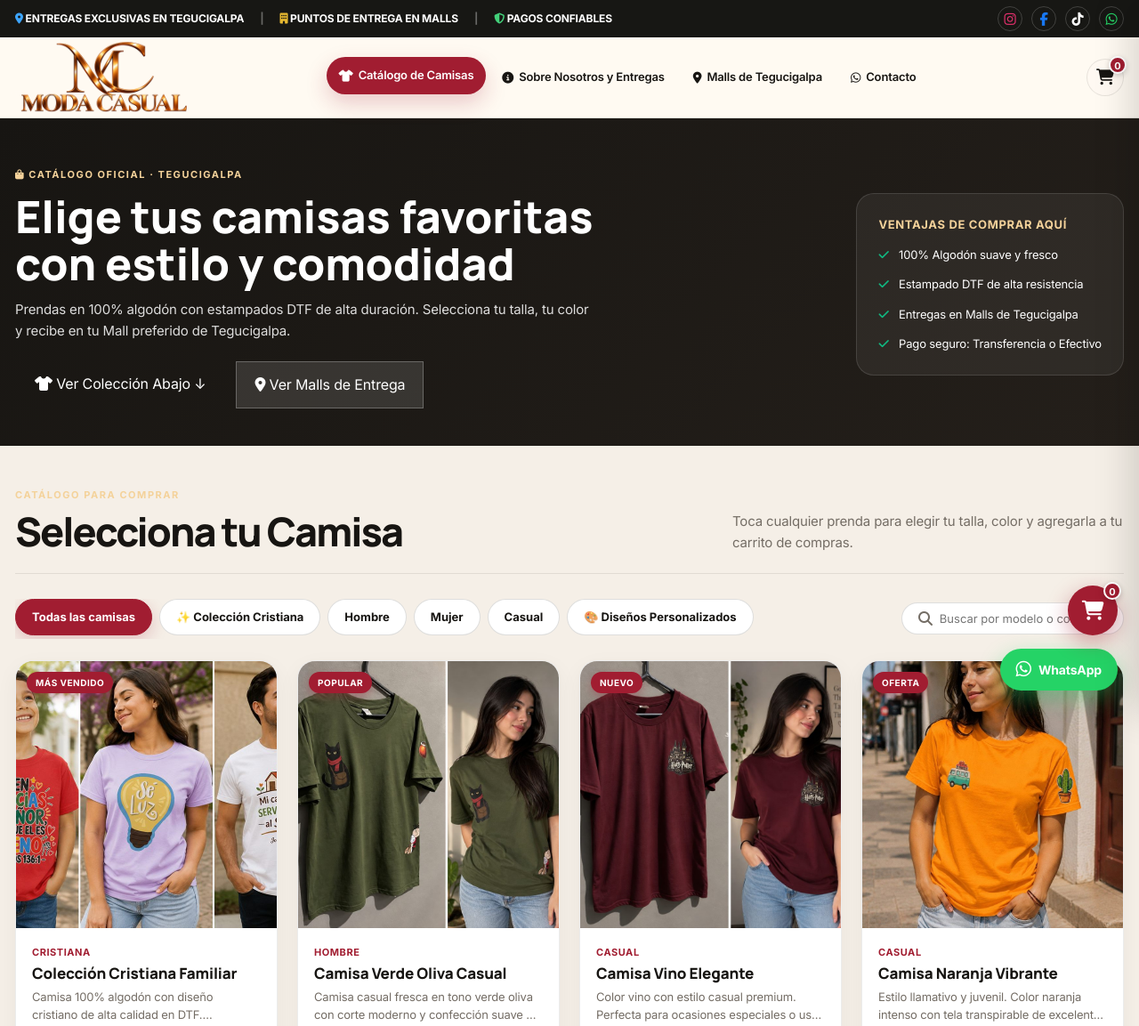
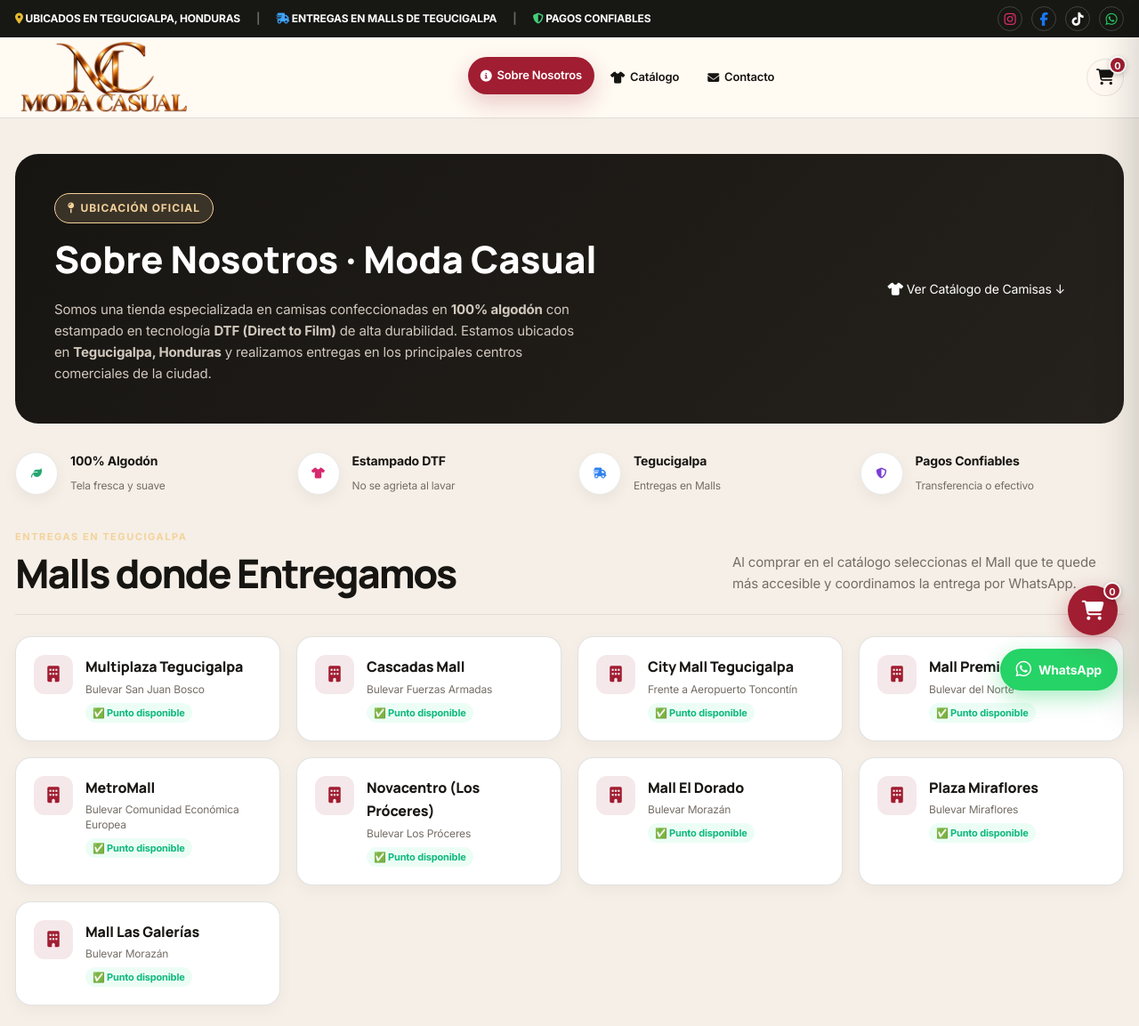
Before and after one commit to mhenriquez25/mhenriquez25.github.io, a plain HTML site: page index.html in a window 1280 px wide. Shown: the top 1153 px of the page at 89% size. Drawn offline with Linux system fonts and the light colour scheme.

Commit message:
Organizar navegacion: Sobre Nosotros, Catalogo y Contacto; Fijar entrega exclusiva en Tegucigalpa y seleccion de Malls

```diff
--- a/index.html
+++ b/index.html
@@ -3,16 +3,16 @@
 <head>
   <meta charset="UTF-8" />
   <meta name="viewport" content="width=device-width, initial-scale=1.0" />
-  <title>Moda Casual | Catálogo y Tienda de Camisas en Tegucigalpa</title>
-  <meta name="description" content="Catálogo online de camisas casuales, colección cristiana y diseños personalizados DTF en Tegucigalpa, Honduras. Entregas en los principales Malls." />
+  <title>Moda Casual | Sobre Nosotros, Catálogo y Contacto en Tegucigalpa</title>
+  <meta name="description" content="Moda Casual en Tegucigalpa, Honduras. Camisas 100% algodón con estampado DTF. Colección cristiana, casual y personalizada con entregas en Malls." />
 
   <link rel="preconnect" href="https://fonts.googleapis.com">
   <link rel="preconnect" href="https://fonts.gstatic.com" crossorigin>
   <link href="https://fonts.googleapis.com/css2?family=Inter:wght@400;500;600;700&family=Manrope:wght@600;700;800&display=swap" rel="stylesheet">
   <link rel="stylesheet" href="https://cdnjs.cloudflare.com/ajax/libs/font-awesome/6.5.2/css/all.min.css">
 
-  <link rel="stylesheet" href="css/main.css?v=2.2">
-  <link rel="stylesheet" href="css/store.css?v=2.2">
+  <link rel="stylesheet" href="css/main.css?v=3.0">
+  <link rel="stylesheet" href="css/store.css?v=3.0">
 
   <!-- Base de datos gratuita en la nube (Google Firebase) -->
   <script defer src="https://www.gstatic.com/firebasejs/9.23.0/firebase-app-compat.js"></script>
@@ -21,13 +21,13 @@
 
 <body>
 
-  <!-- TOP BAR INFORMATIVA -->
+  <!-- TOP BAR -->
   <div class="topbar">
     <div class="wrap topbar-inner">
       <div class="top-left">
-        <span><i class="fa-solid fa-location-dot top-icon ship"></i> ENTREGAS EXCLUSIVAS EN TEGUCIGALPA</span>
+        <span><i class="fa-solid fa-location-dot top-icon custom"></i> UBICADOS EN TEGUCIGALPA, HONDURAS</span>
         <span class="sep">|</span>
-        <span><i class="fa-solid fa-building top-icon custom"></i> PUNTOS DE ENTREGA EN MALLS</span>
+        <span><i class="fa-solid fa-truck-fast top-icon ship"></i> ENTREGAS EN MALLS DE TEGUCIGALPA</span>
         <span class="sep">|</span>
         <span><i class="fa-solid fa-shield-halved top-icon secure"></i> PAGOS CONFIABLES</span>
       </div>
@@ -41,18 +41,18 @@
     </div>
   </div>
 
-  <!-- HEADER PRINCIPAL -->
+  <!-- HEADER (DE IZQUIERDA A DERECHA: SOBRE NOSOTROS, CATÁLOGO, CONTACTO) -->
   <header>
     <div class="wrap nav">
-      <a class="brand" href="index.html">
+      <a class="brand" href="#nosotros">
         <img src="assets/logo.png" alt="Moda Casual">
       </a>
 
+      <!-- SOLO ESTOS 3 ELEMENTOS EN EL MENÚ -->
       <nav class="menu">
-        <a href="index.html" class="active"><i class="fa-solid fa-shirt"></i> Catálogo de Camisas</a>
-        <a href="info.html"><i class="fa-solid fa-circle-info"></i> Sobre Nosotros y Entregas</a>
-        <a href="info.html#malls"><i class="fa-solid fa-location-dot"></i> Malls de Tegucigalpa</a>
-        <a href="https://wa.me/50400000000?text=Hola,%20quiero%20información%20sobre%20las%20camisas" target="_blank"><i class="fa-brands fa-whatsapp"></i> Contacto</a>
+        <a href="#nosotros"><i class="fa-solid fa-circle-info"></i> Sobre Nosotros</a>
+        <a href="#catalogo" class="active"><i class="fa-solid fa-shirt"></i> Catálogo</a>
+        <a href="#contacto"><i class="fa-solid fa-envelope"></i> Contacto</a>
       </nav>
 
       <div class="nav-actions">
@@ -64,58 +64,181 @@
     </div>
   </header>
 
-  <!-- BANNER PRINCIPAL DE LA TIENDA -->
-  <section style="background: linear-gradient(135deg, #171512 0%, #241f1a 100%); color: #fff; padding: 48px 0 42px;">
-    <div class="wrap" style="display: flex; justify-content: space-between; align-items: center; gap: 30px; flex-wrap: wrap;">
-      <div style="max-width: 650px;">
-        <span class="eyebrow" style="color: #f4d29a;"><i class="fa-solid fa-bag-shopping"></i> Catálogo Oficial · Tegucigalpa</span>
-        <h1 style="font-family: 'Manrope', sans-serif; font-size: clamp(30px, 4.2vw, 50px); line-height: 1.05; font-weight: 800; margin: 10px 0 14px;">
-          Elige tus camisas favoritas con estilo y comodidad
-        </h1>
-        <p style="color: rgba(255, 255, 255, 0.85); font-size: 15px; line-height: 1.6; margin-bottom: 22px;">
-          Prendas en 100% algodón con estampados DTF de alta duración. Selecciona tu talla, tu color y recibe en tu Mall preferido de Tegucigalpa.
+  <main>
+
+    <!-- ==============================================================
+         1. SOBRE NOSOTROS (DE QUÉ TRATA, UBICACIÓN Y MALLS DE ENTREGA)
+    ============================================================== -->
+    <section id="nosotros" style="padding: 40px 0 20px;">
+      <div class="wrap">
+
+        <!-- BANNER DE UBICACIÓN Y PRESENTACIÓN -->
+        <div class="location-header-card">
+          <div class="location-header-copy">
+            <span class="location-badge-pill"><i class="fa-solid fa-map-pin"></i> Ubicación Oficial</span>
+            <h2>Sobre Nosotros · Moda Casual</h2>
+            <p>
+              Somos una tienda especializada en camisas confeccionadas en <strong>100% algodón</strong> con estampado en tecnología <strong>DTF (Direct to Film)</strong> de alta durabilidad.
+              Estamos ubicados en <strong>Tegucigalpa, Honduras</strong> y realizamos entregas en los principales centros comerciales de la ciudad.
             </p>
+          </div>
 
-        <div style="display: flex; gap: 12px; flex-wrap: wrap;">
-          <a href="#catalogo" class="btn-primary" style="padding: 12px 22px;">
-            <i class="fa-solid fa-shirt"></i> Ver Colección Abajo ↓
-          </a>
-          <a href="info.html" class="btn-secondary" style="background: rgba(255,255,255,0.12); color: #fff; border: 1px solid rgba(255,255,255,0.25); padding: 12px 20px;">
-            <i class="fa-solid fa-location-dot"></i> Ver Malls de Entrega
+          <div>
+            <a href="#catalogo" class="btn-primary" style="font-size: 14px; padding: 13px 22px;">
+              <i class="fa-solid fa-shirt"></i> Ver Catálogo de Camisas ↓
             </a>
           </div>
         </div>
 
-      <!-- TARJETA RÁPIDA DE BENEFICIOS -->
-      <div style="background: rgba(255, 255, 255, 0.06); border: 1px solid rgba(255, 255, 255, 0.12); border-radius: 20px; padding: 24px; min-width: 260px;">
-        <div style="font-size: 13px; font-weight: 800; color: #f4d29a; text-transform: uppercase; margin-bottom: 12px; letter-spacing: 0.05em;">
-          Ventajas de Comprar Aquí
+        <!-- BENEFICIOS CLAVE -->
+        <div class="benefits-grid" style="margin-bottom: 30px;">
+          <div class="benefit">
+            <span class="benefit-icon cotton"><i class="fa-solid fa-leaf"></i></span>
+            <div>
+              <strong>100% Algodón</strong>
+              <span>Tela fresca y suave</span>
             </div>
-        <div style="display: flex; flex-direction: column; gap: 12px; font-size: 13px;">
-          <div><i class="fa-solid fa-check" style="color: #10b981; margin-right: 8px;"></i> 100% Algodón suave y fresco</div>
-          <div><i class="fa-solid fa-check" style="color: #10b981; margin-right: 8px;"></i> Estampado DTF de alta resistencia</div>
-          <div><i class="fa-solid fa-check" style="color: #10b981; margin-right: 8px;"></i> Entregas en Malls de Tegucigalpa</div>
-          <div><i class="fa-solid fa-check" style="color: #10b981; margin-right: 8px;"></i> Pago seguro: Transferencia o Efectivo</div>
+          </div>
+
+          <div class="benefit">
+            <span class="benefit-icon customize"><i class="fa-solid fa-shirt"></i></span>
+            <div>
+              <strong>Estampado DTF</strong>
+              <span>No se agrieta al lavar</span>
+            </div>
+          </div>
+
+          <div class="benefit">
+            <span class="benefit-icon shipping"><i class="fa-solid fa-truck-fast"></i></span>
+            <div>
+              <strong>Tegucigalpa</strong>
+              <span>Entregas en Malls</span>
+            </div>
+          </div>
+
+          <div class="benefit">
+            <span class="benefit-icon payment"><i class="fa-solid fa-shield-halved"></i></span>
+            <div>
+              <strong>Pagos Confiables</strong>
+              <span>Transferencia o efectivo</span>
             </div>
           </div>
         </div>
+
+        <!-- PUNTOS DE ENTREGA EN MALLS DE TEGUCIGALPA -->
+        <div class="section-head">
+          <div>
+            <span class="eyebrow">Entregas en Tegucigalpa</span>
+            <h2>Malls donde Entregamos</h2>
+          </div>
+          <p>
+            Al comprar en el catálogo seleccionas el Mall que te quede más accesible y coordinamos la entrega por WhatsApp.
+          </p>
+        </div>
+
+        <div class="malls-grid">
+          <div class="mall-card">
+            <div class="mall-icon-box"><i class="fa-solid fa-building"></i></div>
+            <div>
+              <h4>Multiplaza Tegucigalpa</h4>
+              <p>Bulevar San Juan Bosco</p>
+              <span class="mall-status-tag">✅ Punto disponible</span>
+            </div>
+          </div>
+
+          <div class="mall-card">
+            <div class="mall-icon-box"><i class="fa-solid fa-building"></i></div>
+            <div>
+              <h4>Cascadas Mall</h4>
+              <p>Bulevar Fuerzas Armadas</p>
+              <span class="mall-status-tag">✅ Punto disponible</span>
+            </div>
+          </div>
+
+          <div class="mall-card">
+            <div class="mall-icon-box"><i class="fa-solid fa-building"></i></div>
+            <div>
+              <h4>City Mall Tegucigalpa</h4>
+              <p>Frente a Aeropuerto Toncontín</p>
+              <span class="mall-status-tag">✅ Punto disponible</span>
+            </div>
+          </div>
+
+          <div class="mall-card">
+            <div class="mall-icon-box"><i class="fa-solid fa-building"></i></div>
+            <div>
+              <h4>Mall Premier</h4>
+              <p>Bulevar del Norte</p>
+              <span class="mall-status-tag">✅ Punto disponible</span>
+            </div>
+          </div>
+
+          <div class="mall-card">
+            <div class="mall-icon-box"><i class="fa-solid fa-building"></i></div>
+            <div>
+              <h4>MetroMall</h4>
+              <p>Bulevar Comunidad Económica Europea</p>
+              <span class="mall-status-tag">✅ Punto disponible</span>
+            </div>
+          </div>
+
+          <div class="mall-card">
+            <div class="mall-icon-box"><i class="fa-solid fa-building"></i></div>
+            <div>
+              <h4>Novacentro (Los Próceres)</h4>
+              <p>Bulevar Los Próceres</p>
+              <span class="mall-status-tag">✅ Punto disponible</span>
+            </div>
+          </div>
+
+          <div class="mall-card">
+            <div class="mall-icon-box"><i class="fa-solid fa-building"></i></div>
+            <div>
+              <h4>Mall El Dorado</h4>
+              <p>Bulevar Morazán</p>
+              <span class="mall-status-tag">✅ Punto disponible</span>
+            </div>
+          </div>
+
+          <div class="mall-card">
+            <div class="mall-icon-box"><i class="fa-solid fa-building"></i></div>
+            <div>
+              <h4>Plaza Miraflores</h4>
+              <p>Bulevar Miraflores</p>
+              <span class="mall-status-tag">✅ Punto disponible</span>
+            </div>
+          </div>
+
+          <div class="mall-card">
+            <div class="mall-icon-box"><i class="fa-solid fa-building"></i></div>
+            <div>
+              <h4>Mall Las Galerías</h4>
+              <p>Bulevar Morazán</p>
+              <span class="mall-status-tag">✅ Punto disponible</span>
+            </div>
+          </div>
+        </div>
+
+      </div>
     </section>
 
-  <!-- CONTENIDO PRINCIPAL: CATÁLOGO Y COMPRA -->
-  <main class="wrap" id="catalogo" style="padding: 40px 0 70px;">
+    <!-- ==============================================================
+         2. CATÁLOGO (SELECCIÓN DE PRENDAS, FILTROS, PRECIOS Y COMPRA)
+    ============================================================== -->
+    <section id="catalogo" style="background: #fffaf3; padding: 50px 0 60px; border-top: 1px solid var(--line); border-bottom: 1px solid var(--line);">
+      <div class="wrap">
 
-    <!-- CABECERA DEL CATÁLOGO -->
         <div class="section-head">
           <div>
             <span class="eyebrow">Catálogo para Comprar</span>
-        <h2>Selecciona tu Camisa</h2>
+            <h2>Catálogo de Camisas</h2>
           </div>
           <p>
-        Toca cualquier prenda para elegir tu talla, color y agregarla a tu carrito de compras.
+            Elige tu prenda favorita, selecciona tu talla (S a XXL), color y finaliza tu pedido de forma rápida.
           </p>
         </div>
 
-    <!-- BARRA DE FILTROS Y BÚSQUEDA -->
+        <!-- FILTROS Y BUSCADOR -->
         <div class="catalog-toolbar">
           <div class="catalog-filters">
             <button class="filter-pill active" onclick="filterCatalog('all', this)">Todas las camisas</button>
@@ -128,48 +251,55 @@
 
           <div class="catalog-search">
             <i class="fa-solid fa-magnifying-glass" style="color: var(--muted)"></i>
-        <input type="text" id="catalogSearchInput" placeholder="Buscar por modelo o color..." oninput="onCatalogSearch()">
+            <input type="text" id="catalogSearchInput" placeholder="Buscar camisa..." oninput="onCatalogSearch()">
           </div>
         </div>
 
         <!-- CUADRÍCULA DINÁMICA DE PRODUCTOS -->
         <div class="products-grid" id="catalogProductsContainer">
-      <!-- Renderizado en tiempo real por js/app.js desde la base de datos gratuita / store -->
+          <!-- Renderizado en tiempo real por js/app.js -->
         </div>
 
-    <!-- BANNER DE PEDIDOS PERSONALIZADOS -->
-    <div class="promos" style="margin-top: 50px;">
-      <div class="promo red">
+      </div>
+    </section>
+
+    <!-- ==============================================================
+         3. CONTACTO (ATENCIÓN DIRECTA Y PEDIDOS PERSONALIZADOS)
+    ============================================================== -->
+    <section id="contacto" style="padding: 60px 0;">
+      <div class="wrap">
+        <div class="cta-box">
           <div>
-          <h3>¿Deseas tu propio diseño personalizado?</h3>
-          <p>Envíanos tu logo, texto o foto y te la estampamos con la mejor calidad DTF.</p>
+            <span class="eyebrow" style="color: #171512; margin-bottom: 6px; display: inline-block;">Atención Personalizada</span>
+            <h2>¿Tienes dudas o buscas un diseño especial?</h2>
+            <p style="opacity: 0.9; margin-top: 8px; font-size: 15px;">
+              Escríbenos por WhatsApp para cotizaciones, pedidos por mayor o consultas sobre entregas en Tegucigalpa.
+            </p>
           </div>
-        <a href="https://wa.me/50400000000?text=Hola,%20quiero%20cotizar%20un%20diseño%20personalizado" target="_blank">
-          Cotizar por WhatsApp →
+
+          <a href="https://wa.me/50400000000?text=Hola,%20quiero%20información%20sobre%20las%20camisas" target="_blank" rel="noopener noreferrer" style="font-size: 15px; padding: 15px 28px;">
+            <i class="fa-brands fa-whatsapp"></i> Chatear por WhatsApp →
           </a>
         </div>
-
-      <div class="promo cream">
-        <div>
-          <h3>¿Dónde se hacen las entregas?</h3>
-          <p>Entregamos en los principales Malls de Tegucigalpa (Multiplaza, Cascadas, City Mall y más).</p>
       </div>
-        <a href="info.html#malls">Ver lista de Malls →</a>
-      </div>
-    </div>
+    </section>
 
   </main>
 
-  <!-- PIE DE PÁGINA -->
+  <!-- PIE DE PÁGINA (DE IZQUIERDA A DERECHA) -->
   <footer>
     <div class="wrap footer-inner">
       <div>
-        <strong>Moda Casual</strong> · Tegucigalpa, Honduras · Camisas 100% algodón y estampado DTF
+        <strong>Moda Casual</strong> · Tegucigalpa, Honduras · Camisas 100% algodón
       </div>
-      <div style="display: flex; gap: 18px; flex-wrap: wrap;">
-        <a href="index.html" style="color: #f4d29a; text-decoration: underline;"><i class="fa-solid fa-shirt"></i> Catálogo de Camisas</a>
-        <a href="info.html" style="color: #fff; text-decoration: underline;"><i class="fa-solid fa-location-dot"></i> Sobre Nosotros y Malls de Entrega</a>
+
+      <!-- SOLO ESTOS 3 ELEMENTOS -->
+      <div style="display: flex; gap: 20px; flex-wrap: wrap; font-size: 13px;">
+        <a href="#nosotros" style="color: #fff; text-decoration: underline;">Sobre Nosotros</a>
+        <a href="#catalogo" style="color: #fff; text-decoration: underline;">Catálogo</a>
+        <a href="#contacto" style="color: #fff; text-decoration: underline;">Contacto</a>
       </div>
+
       <div>
         <a href="admin.html" class="footer-admin-link">
           <i class="fa-solid fa-lock"></i> Panel Administrador
@@ -178,13 +308,13 @@
     </div>
   </footer>
 
-  <!-- BOTÓN FLOTANTE DE WHATSAPP -->
-  <a class="whatsapp-float" href="https://wa.me/50400000000?text=Hola,%20quiero%20hacer%20un%20pedido%20en%20Moda%20Casual" target="_blank" rel="noopener noreferrer">
+  <!-- WHATSAPP FLOTANTE -->
+  <a class="whatsapp-float" href="https://wa.me/50400000000?text=Hola,%20quiero%20información%20sobre%20las%20camisas" target="_blank" rel="noopener noreferrer">
     <i class="fa-brands fa-whatsapp" style="font-size: 20px;"></i> WhatsApp
   </a>
 
   <!-- BOTÓN FLOTANTE DE CARRITO -->
-  <button class="floating-cart-btn" onclick="openCart()" aria-label="Ver carrito de compras">
+  <button class="floating-cart-btn" onclick="openCart()" aria-label="Ver carrito">
     <i class="fa-solid fa-cart-shopping"></i>
     <span id="floatingCartBadge" class="cart-badge">0</span>
   </button>
@@ -261,7 +391,7 @@
     </div>
   </div>
 
-  <!-- MODAL: PROCESO DE COMPRA (CHECKOUT EN TEGUCIGALPA) -->
+  <!-- MODAL: CHECKOUT EN TEGUCIGALPA -->
   <div id="checkoutModal" class="shop-modal-backdrop">
     <div class="shop-modal-card">
       <div class="shop-modal-header">
@@ -369,7 +499,7 @@
     </div>
   </div>
 
-  <!-- MODAL: PEDIDO COMPLETADO CON ÉXITO -->
+  <!-- MODAL: PEDIDO COMPLETADO -->
   <div id="orderSuccessModal" class="shop-modal-backdrop">
     <div class="shop-modal-card" style="max-width: 500px; text-align: center; padding: 32px 24px;">
       <div style="width: 70px; height: 70px; background: #ecfdf5; color: #10b981; border-radius: 50%; display: grid; place-items: center; font-size: 32px; margin: 0 auto 16px;">
@@ -383,7 +513,7 @@
       <div style="background: #f8f4ee; border-radius: 12px; padding: 16px; text-align: left; font-size: 13px; line-height: 1.6; margin-bottom: 20px;">
         <strong>Siguientes pasos:</strong><br>
         1. Se abrió una ventana de WhatsApp para enviar los datos de tu pedido.<br>
-        2. Un asesor de Moda Casual te confirmará la disponibilidad y la hora de entrega en el Mall.<br>
+        2. Un asesor de Moda Casual te confirmará la hora exacta de entrega en el Mall.<br>
         3. Si no se abrió WhatsApp automáticamente, toca el botón de abajo.
       </div>
 
@@ -397,9 +527,9 @@
     </div>
   </div>
 
-  <!-- Scripts modulares diferidos para carga ultra rápida -->
-  <script defer src="js/store.js?v=2.2"></script>
-  <script defer src="js/app.js?v=2.2"></script>
+  <!-- Scripts diferidos ultrarrápidos -->
+  <script defer src="js/store.js?v=3.0"></script>
+  <script defer src="js/app.js?v=3.0"></script>
 
 </body>
 </html>
--- a/js/app.js
+++ b/js/app.js
@@ -125,7 +125,7 @@ function initProcessVideos() {
 ================================================== */
 function initScrollNav() {
   const navLinks = [...document.querySelectorAll(".menu a[href^='#']")];
-  const sections = ["coleccion", "videos", "marca", "estilo", "contacto"]
+  const sections = ["nosotros", "catalogo", "contacto"]
     .map(id => document.getElementById(id))
     .filter(Boolean);
 
@@ -136,12 +136,12 @@ function initScrollNav() {
   const observer = new IntersectionObserver(entries => {
     const visible = entries.filter(e => e.isIntersecting).sort((a,b) => b.intersectionRatio - a.intersectionRatio);
     if (visible.length) setActive(visible[0].target.id);
-  }, { rootMargin: "-25% 0px -55% 0px", threshold: [0.01, 0.2] });
+  }, { rootMargin: "-15% 0px -40% 0px", threshold: [0.01, 0.2] });
 
   sections.forEach(s => observer.observe(s));
 
   window.addEventListener("scroll", () => {
-    if (window.scrollY < 240) setActive("inicio");
+    if (window.scrollY < 150) setActive("nosotros");
   }, { passive: true });
 }
 
```
Lines whose indentation alone changed are shown as unchanged.
